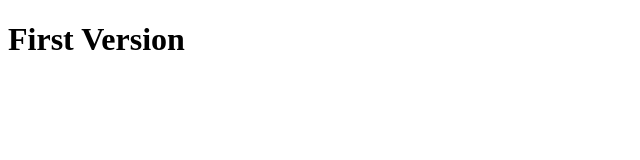
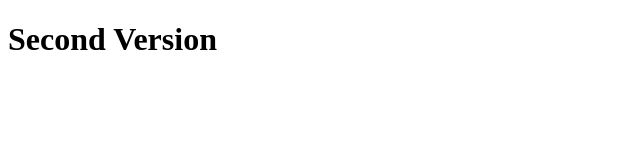
Before and after one commit to seif7666/tutorial, a plain HTML site: page index.html in a window 1280 px wide. Shown: the whole page, without its empty margins (0-640 px from the left). Drawn offline with Linux system fonts and the light colour scheme.

Commit message:
Second Version

```diff
--- /dev/null
+++ b/app.js
@@ -0,0 +1 @@
+console.log('HELLO')
--- a/index.html
+++ b/index.html
@@ -9,7 +9,7 @@
 
 <body>
     <h1>
-        First Version
+        Second Version
     </h1>
 
 </body>
```
